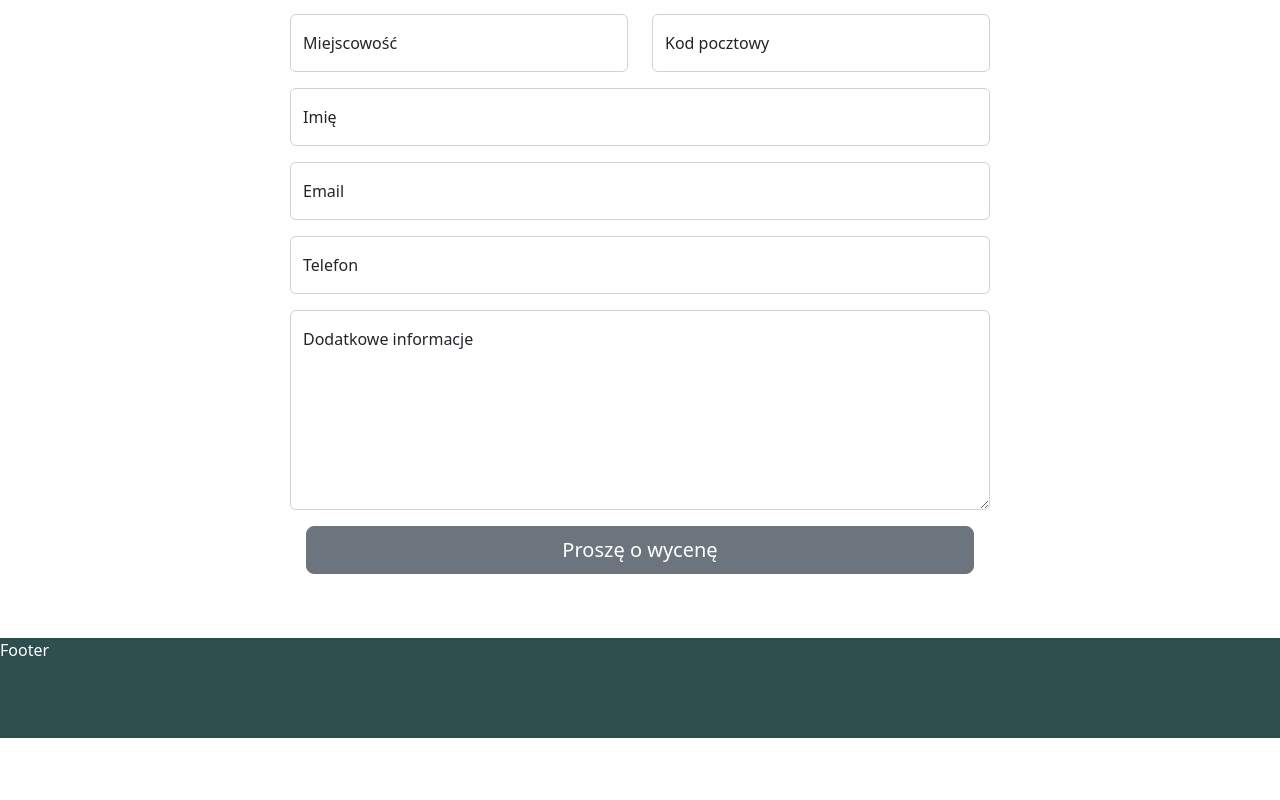
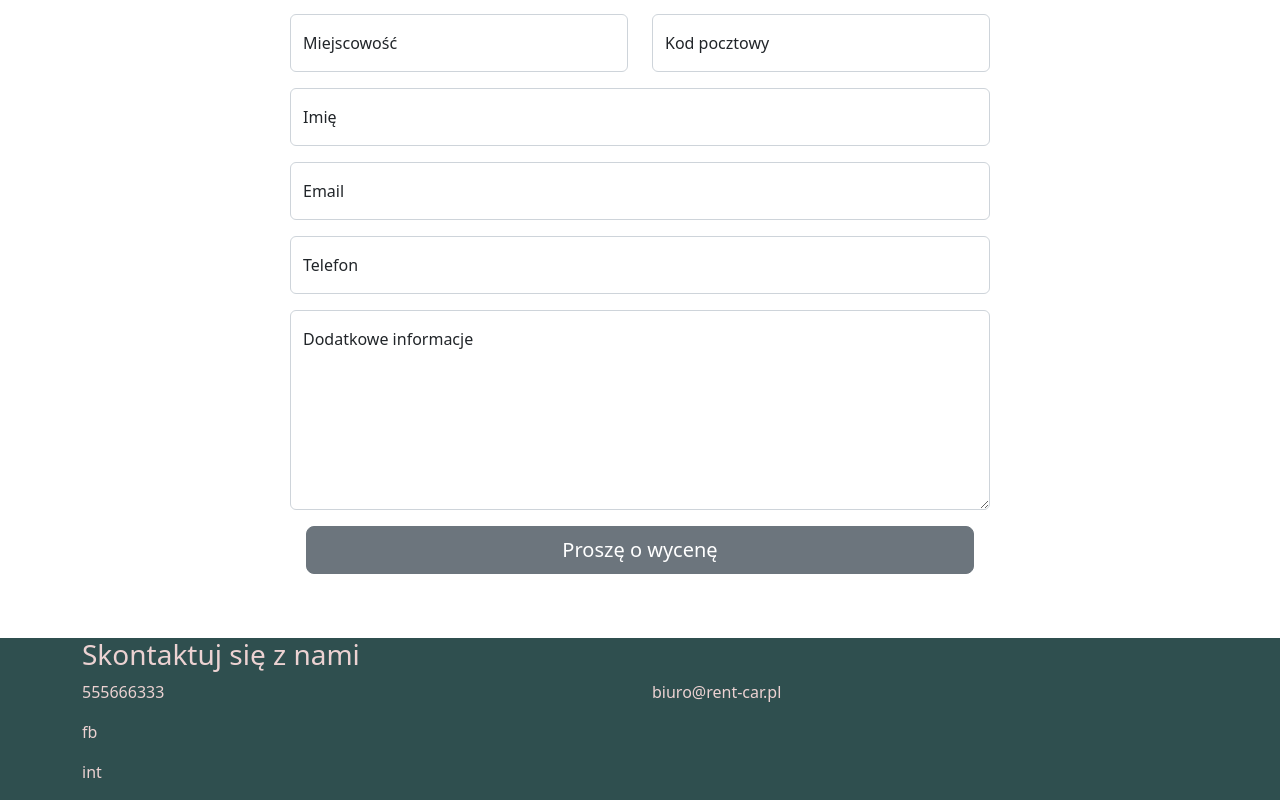
Before and after one commit to artwol993/weselny-woz, a React (Create React App) app: page / in a window 1280 px wide. Shown: the part 3172-3972 px from the top of the page. Before the commit the page ends 3910 px from the top, so only its background shows below. Built offline with nearby package versions, Linux system fonts and the light colour scheme.

Commit message:
add basic structure

```diff
--- a/src/component/footer.jsx
+++ b/src/component/footer.jsx
@@ -1,8 +1,30 @@
 import React from "react";
 import "../style/footer.css";
+import Container from "react-bootstrap/Container";
+import Row from "react-bootstrap/Row";
+import { Col } from "react-bootstrap";
+// import phone from "../assets/phone.png";
 
 function Footer() {
-  return <div className="footer">Footer</div>;
+  return (
+    <>
+      <section className="footer">
+        <Container>
+          <h3>Skontaktuj się z nami</h3>
+          <Row>
+            <Col>
+              <p>555666333</p>
+            </Col>
+            <Col>biuro@rent-car.pl</Col>
+          </Row>
+          <Row>
+            <p>fb</p>
+            <p>int</p>
+          </Row>
+        </Container>
+      </section>
+    </>
+  );
 }
 
 export default Footer;
--- a/src/style/footer.css
+++ b/src/style/footer.css
@@ -1,6 +1,5 @@
 .footer {
-  height: 100px;
-  width: 100wv;
-  color: white;
+
+  color: rgb(236, 210, 210);
   background-color: darkslategrey;
 }
```
